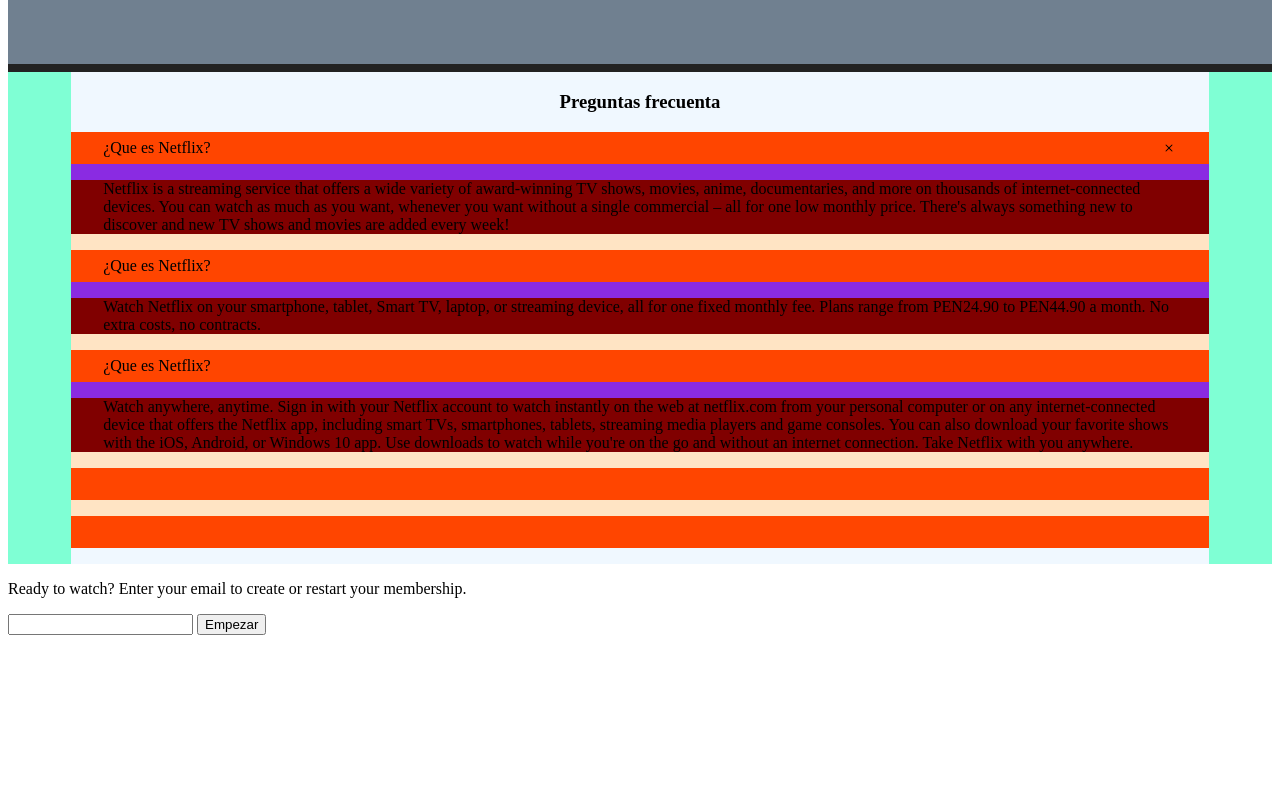
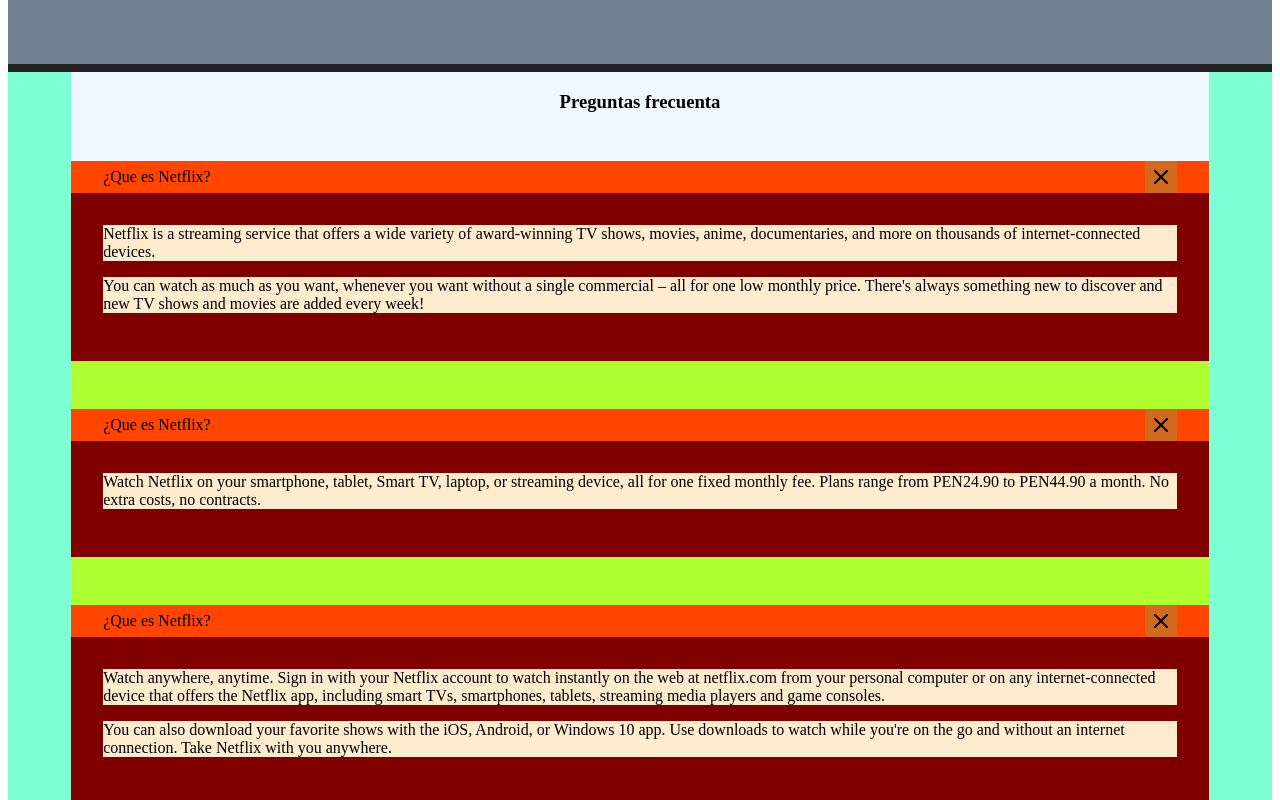
Before and after one commit to juliocesar-ramirez/clone-netflix, a plain HTML site: page index.html in a window 1280 px wide. Shown: the part 1080-1880 px from the top of the page. Before the commit the page ends 1723 px from the top, so only its background shows below. Drawn offline with Linux system fonts and the light colour scheme.

Commit message:
javascript

```diff
--- a/index.css
+++ b/index.css
@@ -146,16 +146,16 @@
 }
 
 .faq_ul{
-    background-color: bisque;
+    background-color: greenyellow;
     list-style: none;
     padding: 0;
 }
 .faq_li{
     background-color: blueviolet;
     text-align: left;
-    margin: 1em 0 ;
+    margin: 3em 0;
+}
 
-}
 .faq_btn{
     background-color: orangered;
     height: 2em;
@@ -163,9 +163,19 @@
     align-items: center;
     padding:0 2em;
     justify-content: space-between;
+    cursor: pointer;
+
 }
 .faq_info{
     background-color: maroon;
-    padding:0 2em;
-
+    padding: 2em;
 }
+.faq_p{
+    background-color: blanchedalmond;
+    margin: 0 0 1em;
+}
+.faq svg{
+    background-color: chocolate;
+    width: 2em;
+    height: 2em;
+}
--- a/index.html
+++ b/index.html
@@ -71,7 +71,7 @@
 
 		<ul class="faq_ul">
 		    <li class="faq_li">
-			<buttom class="faq_btn">
+			<buttom class="faq_btn" id="bt1">
 			    <span>¿Que es Netflix?</span>
 			    <svg xmlns="http://www.w3.org/2000/svg" width="16" height="16" fill="currentColor" class="bi bi-x" viewBox="0 0 16 16">
 				<path d="M4.646 4.646a.5.5 0 0 1 .708 0L8 7.293l2.646-2.647a.5.5 0 0 1 .708.708L8.707 8l2.647 2.646a.5.5 0 0 1-.708.708L8 8.707l-2.646 2.647a.5.5 0 0 1-.708-.708L7.293 8 4.646 5.354a.5.5 0 0 1 0-.708z"/>
@@ -80,6 +80,8 @@
 			<div class="faq_info">
 			    <p class="faq_p">
 				Netflix is a streaming service that offers a wide variety of award-winning TV shows, movies, anime, documentaries, and more on thousands of internet-connected devices.
+			    </p>
+			    <p class="faq_p">
 				You can watch as much as you want, whenever you want without a single commercial – all for one low monthly price. There's always something new to discover and new TV shows and movies are added every week!
 			    </p>
 			</div>
@@ -87,6 +89,9 @@
 		    <li class="faq_li">
 			<buttom class="faq_btn">
 			<span>¿Que es Netflix?</span>
+			    <svg xmlns="http://www.w3.org/2000/svg" width="16" height="16" fill="currentColor" class="bi bi-x" viewBox="0 0 16 16">
+				<path d="M4.646 4.646a.5.5 0 0 1 .708 0L8 7.293l2.646-2.647a.5.5 0 0 1 .708.708L8.707 8l2.647 2.646a.5.5 0 0 1-.708.708L8 8.707l-2.646 2.647a.5.5 0 0 1-.708-.708L7.293 8 4.646 5.354a.5.5 0 0 1 0-.708z"/>
+			    </svg>
 			</buttom>
 			<div class="faq_info">
 			    <p class="faq_p">
@@ -96,11 +101,16 @@
 		    </li>
 		    <li class="faq_li">
 			<buttom class="faq_btn">
-			<span>¿Que es Netflix?</span>
+			    <span>¿Que es Netflix?</span>
+			    <svg xmlns="http://www.w3.org/2000/svg" width="16" height="16" fill="currentColor" class="bi bi-x" viewBox="0 0 16 16">
+				<path d="M4.646 4.646a.5.5 0 0 1 .708 0L8 7.293l2.646-2.647a.5.5 0 0 1 .708.708L8.707 8l2.647 2.646a.5.5 0 0 1-.708.708L8 8.707l-2.646 2.647a.5.5 0 0 1-.708-.708L7.293 8 4.646 5.354a.5.5 0 0 1 0-.708z"/>
+			    </svg>
 			</buttom>
 			<div class="faq_info">
 			    <p class="faq_p">
 				Watch anywhere, anytime. Sign in with your Netflix account to watch instantly on the web at netflix.com from your personal computer or on any internet-connected device that offers the Netflix app, including smart TVs, smartphones, tablets, streaming media players and game consoles.
+			    </p>
+			    <p class="faq_p">
 				You can also download your favorite shows with the iOS, Android, or Windows 10 app. Use downloads to watch while you're on the go and without an internet connection. Take Netflix with you anywhere.
 			    </p>
 			</div>
@@ -132,4 +142,5 @@
     </main>
 </body>
 
+<script src="index.js"></script>
 </html>
--- /dev/null
+++ b/index.js
@@ -0,0 +1,21 @@
+faq_li = document.querySelectorAll('.faq_li');
+
+faq_btn = document.querySelectorAll('.faq_btn');
+
+
+faq_btn.forEach(evento);
+
+
+
+
+function evento(n, i) {
+	faq_btn[i].addEventListener("click", funcion2);
+}
+function funcion1() {
+	console.log('holainiciando');
+
+}
+function funcion2() {
+	console.log('hola');
+
+}
```
